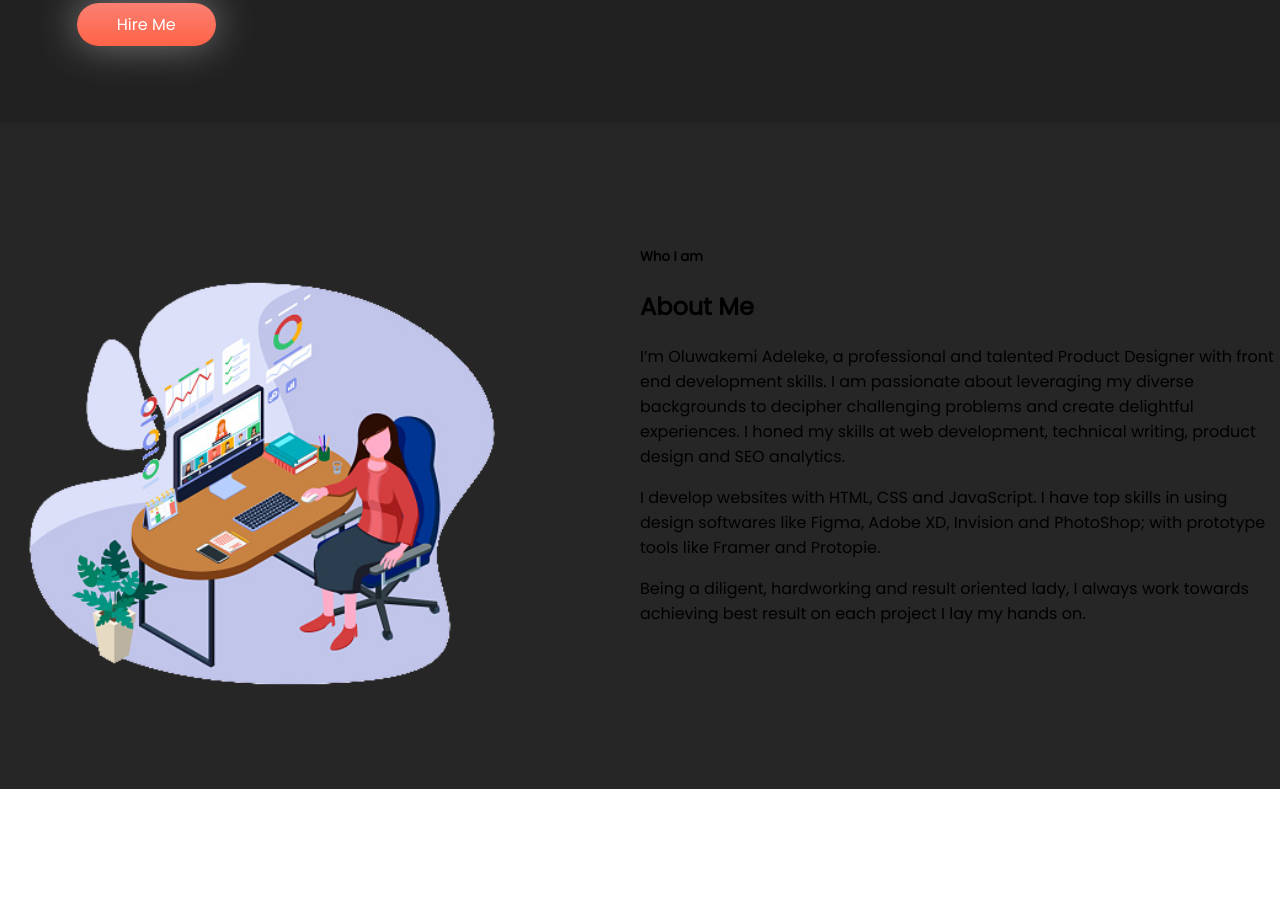
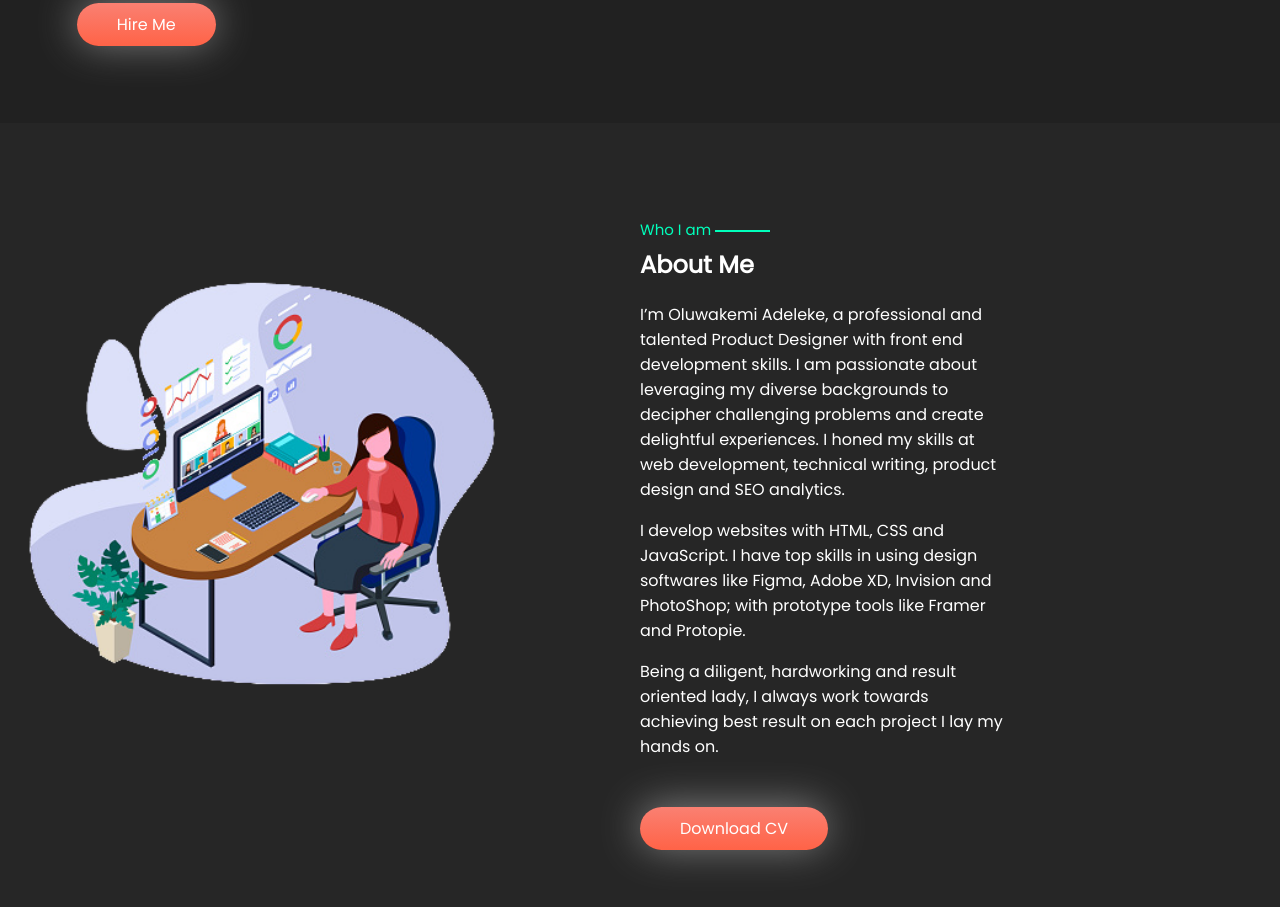
Before and after one commit to Ad-Ashik/developer-portfolio-lady, a plain HTML site: page index.html in a window 1280 px wide. Shown: the part 1099-2006 px from the top of the page. Before the commit the page ends 1888 px from the top, so only its background shows below. Drawn offline with Linux system fonts and the light colour scheme.

Commit message:
lady second section added

```diff
--- a/index.html
+++ b/index.html
@@ -31,7 +31,7 @@
             <img class="lady-img" src="images/about-lady.png" alt="">
         </div>
         <div class="half-width lady-detials-about">
-            <h5>Who I am</h5>
+            <h5>Who I am <span class="wia"></span></h5>
             <h1>About Me</h1>
             <p>I’m Oluwakemi Adeleke, a professional and talented Product Designer with front end development
                 skills. I am passionate about leveraging my diverse backgrounds to decipher challenging problems and
@@ -41,6 +41,7 @@
                 Figma, Adobe XD, Invision and PhotoShop; with prototype tools like Framer and Protopie.</p>
             <p>Being a diligent, hardworking and result oriented lady, I always work towards achieving best result
                 on each project I lay my hands on.</p>
+            <a href="">Download CV</a>
         </div>
     </section>
 </body>
--- a/style.css
+++ b/style.css
@@ -23,7 +23,7 @@ body{
     font-size: 20px;
     position: relative;
     top: 38px;
-    font-weight: normal;
+    font-weight: 100;
 }
 .lady-detials h3{
     color: #0fb;
@@ -40,7 +40,7 @@ body{
     top: -41px;
     color: white;
 }
-.lady-detials a{
+.lady-detials a,.lady-detials-about a{
     position: relative;
     top: -41px;
     background-image: linear-gradient(salmon,tomato);
@@ -50,9 +50,35 @@ body{
     border-radius: 50px;
     color: white;
 }
+.wia{
+    width: 55px;
+    height: 2px;
+    background-color: #0fb;
+    display: inline-block;
+    position: relative;
+    top: -3px;
+}
+.lady-detials-about h5{
+    position: relative;
+    top: 19px;
+    font-size: 15px;
+    color: #0fb;
+    font-weight: 100;
+}
 .lady-img{
     width: 80%;
 }
 .lady-detials-about{
-
+    width: 29%;
+    margin-top: 4%;
 }
+.lady-detials-about h1,.lady-detials-about p{
+    color: white;
+}
+.lady-detials-about a{
+    position: relative;
+    top: 41px;
+}
+.lady-section-col{
+    padding-bottom: 160px;
+}
```
